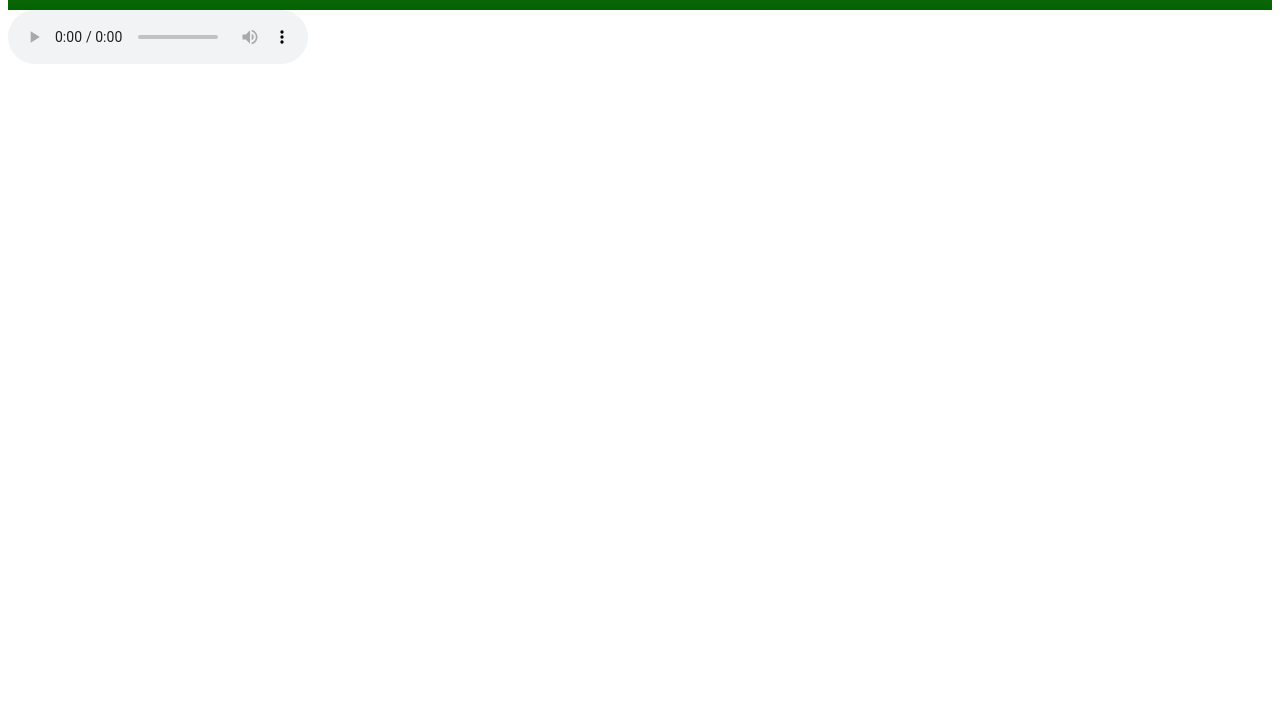
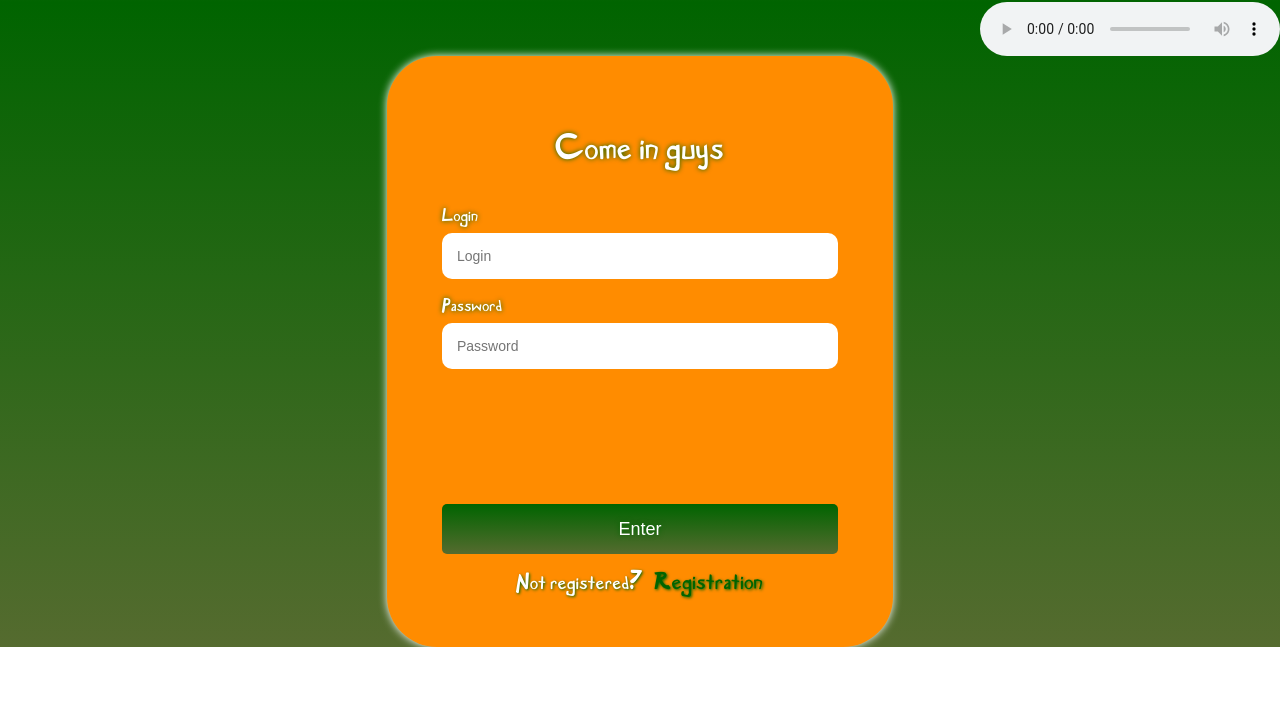
Before and after one commit to Bukingemskiy/HURMA-Music, a plain HTML site: page index.html in a window 1280 px wide. Shown: the part 72-800 px from the top of the page. Drawn offline with Linux system fonts and the light colour scheme; files whose address does not match are found by name.

Commit message:
добавил форму авторизации и новые шрифты

```diff
--- a/index.css
+++ b/index.css
@@ -3,6 +3,21 @@
   src: url(billiebarred.woff), url(billiebarred.woff2);
   font-weight: normal;
 	font-style: normal;
+}
+@font-face {
+  font-family: "MangaSpeakBold";
+  src: url(manga-speak-bold.woff), url(manga-speak-bold.woff2);
+  font-weight: normal;
+	font-style: normal;
+}
+@font-face {
+  font-family: "Crystal";
+  src: url(crystal.woff), url(crystal.woff2);
+  font-weight: normal;
+	font-style: normal;
+}
+.page {
+  margin: 0;
 }
 .header {
   font-family: "BillieBarred", "Arial", "Helvetica", sans-serif;
@@ -24,7 +39,7 @@
   }
 }
 .logo:hover {
-  animation: rotation .9s ease-in-out alternate 2;
+  animation: rotation .8s ease-in-out alternate 2;
 }
 .logo__link {
   height: 38px;
@@ -46,6 +61,7 @@
   font-size: 16px;
   line-height: 20px;
   text-shadow: 8px 8px 8px black;
+  transition: transform linear .1s;
 }
 .navigation__link:hover {
   transform: scale(1.1, 1.1);
@@ -96,5 +112,117 @@
   line-height: 11px;
 }
 .main {
-  font-family: "BillieBarred", "Arial", "Helvetica", sans-serif;
+  font-family: "MangaSpeakBold", "Arial", "Helvetica", sans-serif;
+  background-image: linear-gradient(darkgreen, darkolivegreen);
 }
+.music {
+  font-family: "Crystal", "Arial", "Helvetica", sans-serif;
+  display: flex;
+  justify-content: end;
+}
+.login {
+  width: 396px;
+  display: flex;
+  flex-direction: column;
+  padding: 55px;
+  color: #fff;
+  background-color: darkorange;
+  border-radius: 50px;
+  margin: auto;
+  box-shadow: 0 0 8px;
+}
+.login__title {
+  font-size: 24px;
+  line-height: 28px;
+  margin-top: 25px;
+  text-align: center;
+  text-shadow: 0 0 5px darkgreen;
+}
+.login__form {
+  display: flex;
+  flex-direction: column;
+  margin: 35px auto 0;
+}
+.login__fields {
+  border: none;
+  margin: 0;
+  padding: 0;
+  display: flex;
+  flex-direction: column;
+  align-items: center;
+}
+.login__field-name {
+  margin: 10px auto 0;
+  color: #fff;
+  font-size: 12px;
+  line-height: 14px;
+  text-shadow: 0 0 5px darkgreen;
+}
+.login__input {
+  color: darkgreen;
+  font-size: 14px;
+  line-height: 16px;
+  border: none;
+  border-radius: 10px;
+  padding: 15px;
+  background-color: #fff;
+  margin: 10px auto;
+  width: 366px;
+  outline: none;
+}
+.login__button {
+  width: 396px;
+  height: 50px;
+  border: none;
+  border-radius: 5px;
+  background-image: linear-gradient(darkgreen, darkolivegreen);
+  padding: 0;
+  color: #fff;
+  font-size: 18px;
+  line-height: 20px;
+  margin: 125px auto 0;
+  cursor: pointer;
+  text-shadow: 0 0 5px darkgreen;
+}
+.login__button:hover {
+  background-image: linear-gradient(darkolivegreen, darkgreen);
+  animation: swing .9s ease;
+}
+.login__subtitle {
+  margin: 20px auto 0;
+  font-size: 14px;
+  line-height: 16px;
+  color: #fff;
+  text-shadow: 1px 1px 3px darkgreen;
+  text-align: center;
+}
+.login__link {
+  position: relative;
+  color: darkgreen;
+  text-decoration: none;
+  font-size: 16px;
+  line-height: 18px;
+  margin-left: 8px;
+}
+.login__link::after {
+  content: "";
+    display: block;
+    position: absolute;
+    right: 0;
+    bottom: -2px;
+    width: 0;
+    height: 2px;
+    background-color: darkolivegreen;
+    transition: width .8s;
+}
+.login__link:hover::after {
+  content: "";
+  width: 100%;
+  display: block;
+  position: absolute;
+  left: 0;
+  bottom: -2px;
+  height: 2px;
+  background-color: darkgreen;
+  transition: width .8s;
+}
--- a/index.html
+++ b/index.html
@@ -37,6 +37,31 @@
     <section class="music">
       <audio controls src="Awesome-and-Eternally.mp3" loop>
     </section>
+    <section class="login">
+      <Logo />
+      <h2 class="login__title">Come in guys</h2>
+      <form class="login__form">
+        <fieldset class="login__fields">
+          <div class="login__field">
+            <p class="login__field-name">Login</p>
+            <input class="login__input" type="text" name="login" placeholder="Login" minLength="3" required />
+          </div>
+          <div class="login__field">
+            <p class="login__field-name">Password</p>
+            <input class="login__input" type="password" name="password" minLength="8" placeholder="Password" required />
+          </div>
+        </fieldset>
+        <button class="login__button" type="submit">
+          Enter
+        </button>
+      </form>
+      <h3 class="login__subtitle">
+        Not registered?
+        <a class="login__link" href="#">
+          Registration
+        </a>
+      </h3>
+    </section>
   </main>
   <footer class="footer">
     <nav class="">
```
Also changed, not shown: crystal.woff (added), crystal.woff2 (added), manga-speak-bold.woff (added), manga-speak-bold.woff2 (added).
